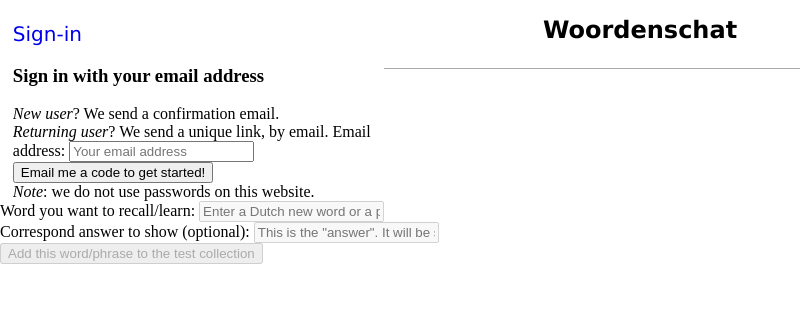
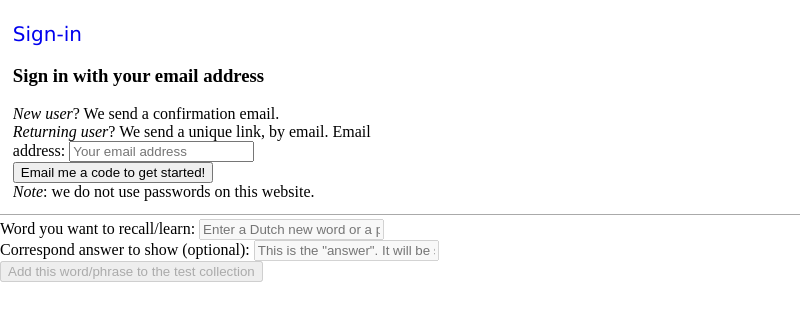
Before and after one commit to kgdunn/flashcards-for-learning, a Django app: page / in a window 1280 px wide. Shown: the top 321 px of the page, without its empty margins (0-800 px from the left). Run offline with Django 3.2, Linux system fonts and the light colour scheme; data that the repository does not hold is empty; parts of the project's set-up code (start-up, migrations or seed data) failed here and were passed over; some libraries are stand-ins or nearby versions.

Commit message:
Trying different templates

```diff
--- a/flashcards/templates/base.html
+++ b/flashcards/templates/base.html
@@ -43,7 +43,7 @@ body {
     display: inline-block;
     position: relative;
     text-align: center;
-    width: 40%;
+    width: 100%;
 }
 .rsm-header-right{
     float: right;
@@ -241,7 +241,7 @@ body {
             {% block topright %}{% endblock %}
         </div>{#rsm-header-right#}
         <div class="rsm-header-center" id="rsm-site-title">
-          <h1><a href="/" title="Woordenschat!">Woordenschat</a></h1>
+          <!--<h1><a href="/" title="Woordenschat!">Woordenschat</a></h1>-->
         </div>{#rsm-header-center#}
 
     </div>{#rsm-header-row#}
```
